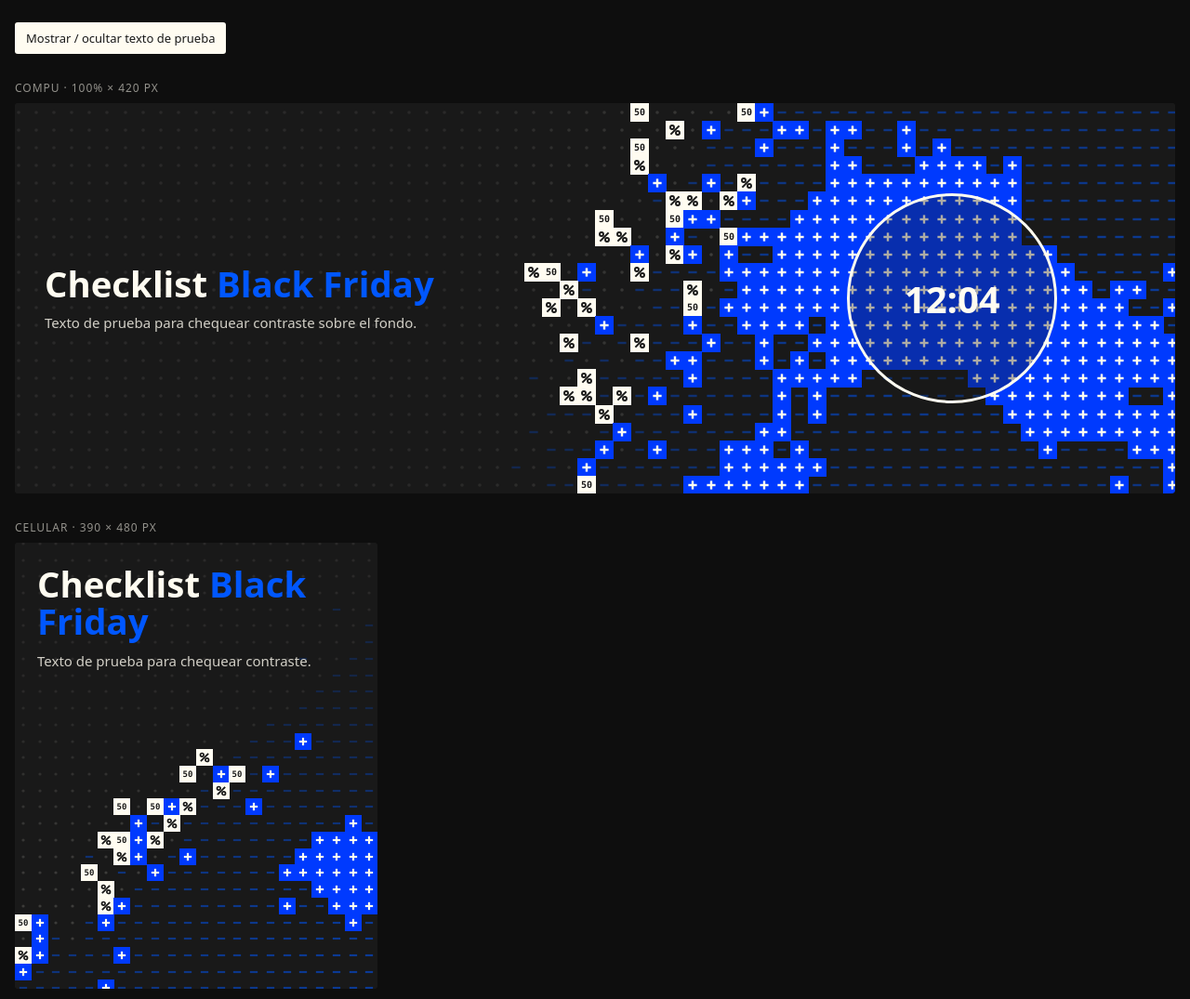
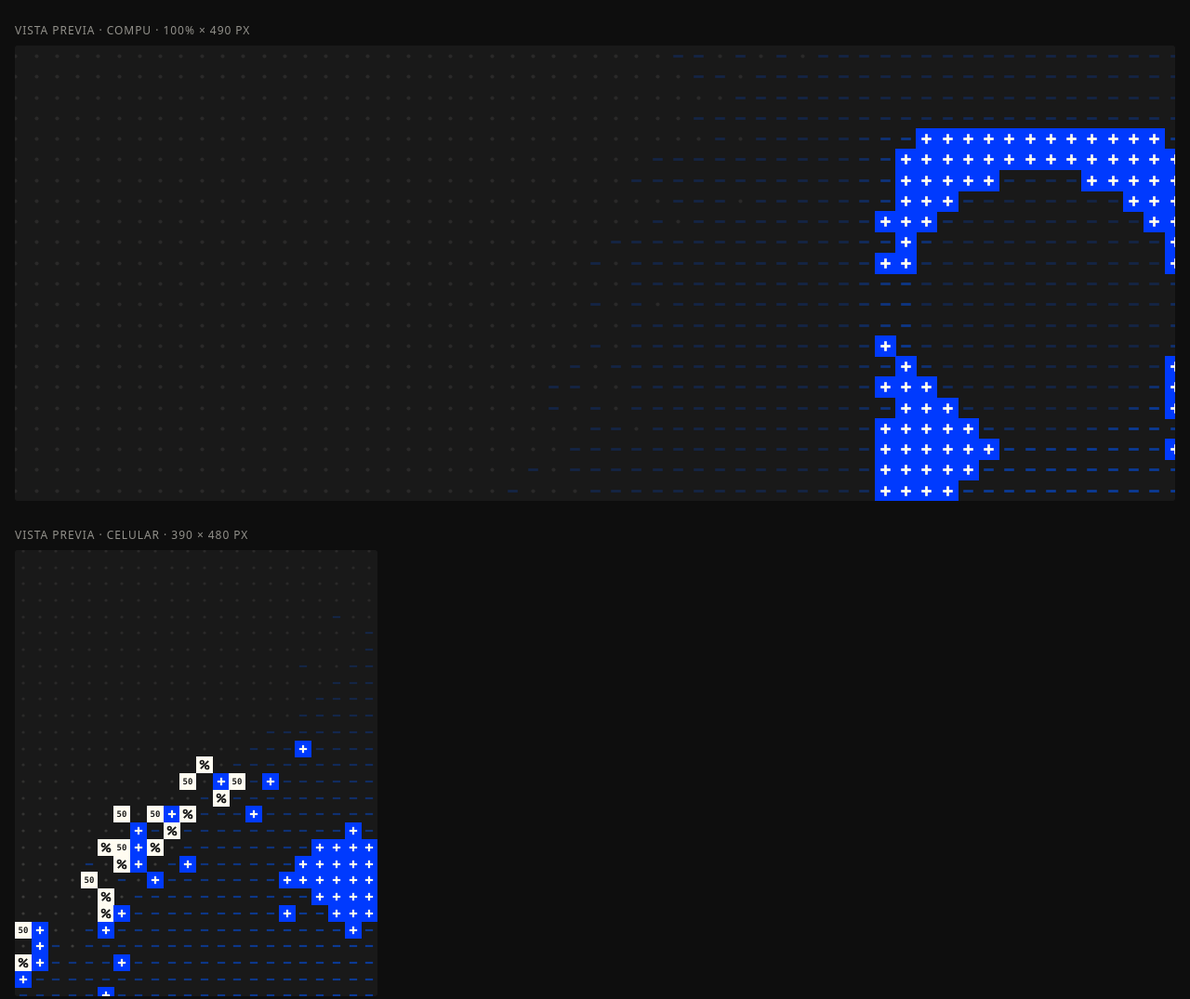
Before and after one commit to holarumoragencia/Rumor, a plain HTML site: page landing-black-friday/fondo-portada-bf.html in a window 1280 px wide. Shown: the whole page at 93% size. Drawn offline with Linux system fonts and the light colour scheme.

Commit message:
Fondo BF: sin texto de prueba y zonas oscuras según la portada real
Co-Authored-By: Claude Opus 5.5 <noreply@anthropic.com>
Claude-Session: https://claude.ai/code/session_012FntoBX5zWA3PqRMuZ99yM

```diff
--- a/landing-black-friday/fondo-portada-bf.html
+++ b/landing-black-friday/fondo-portada-bf.html
@@ -9,19 +9,9 @@
   html,body{margin:0;background:#0e0e0e;color:#FFFCF1;font-family:system-ui,-apple-system,"Segoe UI",Roboto,sans-serif}
   .demo-wrap{padding:24px 16px 48px;max-width:1960px;margin:0 auto;display:grid;gap:28px}
   .demo-label{font-size:12px;letter-spacing:.08em;text-transform:uppercase;opacity:.55;margin:0 0 8px}
-  .demo-row{display:flex;gap:28px;flex-wrap:wrap;align-items:flex-start}
-  .hero{position:relative;overflow:hidden;background:#191919;border-radius:4px}
-  .hero--desk{width:100%;height:420px}
+    .hero{position:relative;overflow:hidden;background:#191919;border-radius:4px}
+  .hero--desk{width:100%;height:490px}
   .hero--mob{width:390px;max-width:100%;height:480px}
-  .mock{position:absolute;inset:0;z-index:1;pointer-events:none;display:flex;padding:32px}
-  .hero--desk .mock{align-items:center;justify-content:space-between}
-  .hero--mob .mock{flex-direction:column;padding:24px}
-  .mock h1{margin:0;font-size:clamp(26px,3vw,46px);line-height:1.05;font-weight:800;max-width:560px}
-  .mock h1 span{color:#0057FF}
-  .mock p{margin:12px 0 0;opacity:.8;max-width:460px;font-size:15px}
-  .ring{width:220px;height:220px;border-radius:50%;border:3px solid #FFFCF1;display:grid;place-items:center;font-size:40px;font-weight:800;margin-right:8%;background:rgba(25,25,25,.35)}
-  .toggle{font:inherit;font-size:13px;background:#FFFCF1;color:#191919;border:0;border-radius:3px;padding:8px 12px;cursor:pointer;justify-self:start}
-  .hide-mock .mock{display:none}
   /* ====== FIN DEMO ====== */
 </style>
 
@@ -36,32 +26,20 @@
 </head>
 <body>
 
-<div class="demo-wrap" id="demo">
-  <button class="toggle" onclick="document.getElementById('demo').classList.toggle('hide-mock')">Mostrar / ocultar texto de prueba</button>
-
+<div class="demo-wrap">
   <div>
-    <p class="demo-label">Compu · 100% × 420 px</p>
+    <p class="demo-label">Vista previa · compu · 100% × 490 px</p>
     <section class="hero hero--desk">
       <!-- ================================================================
            BLOQUE A COPIAR · 2/3 · HTML (va como primer hijo de la portada)
            ================================================================ -->
       <div class="rbf-bg" aria-hidden="true"><canvas></canvas></div>
       <!-- ============================================================== -->
-      <div class="mock">
-        <div><h1>Checklist <span>Black Friday</span></h1><p>Texto de prueba para chequear contraste sobre el fondo.</p></div>
-        <div class="ring">12:04</div>
-      </div>
     </section>
   </div>
-
-  <div class="demo-row">
-    <div>
-      <p class="demo-label">Celular · 390 × 480 px</p>
-      <section class="hero hero--mob">
-        <div class="rbf-bg" aria-hidden="true"><canvas></canvas></div>
-        <div class="mock"><h1>Checklist <span>Black Friday</span></h1><p>Texto de prueba para chequear contraste.</p></div>
-      </section>
-    </div>
+  <div>
+    <p class="demo-label">Vista previa · celular · 390 × 480 px</p>
+    <section class="hero hero--mob"><div class="rbf-bg" aria-hidden="true"><canvas></canvas></div></section>
   </div>
 </div>
 
@@ -85,12 +63,22 @@
   var WIPE = 0.22;           // fracción de cada tema que dura el barrido al siguiente
   var STATIC_T = 0.12;       // momento usado con prefers-reduced-motion (tema azul)
 
+  /* ---------- Zonas que quedan oscuras (compu) ----------
+     Medido sobre la portada real: contenido centrado de 1300 px máx.,
+     título hasta el 72% del contenido, contador centrado en el 91% / 57% del alto. */
+  var LAYOUT = {
+    contentMax: 1300, pad: 32,   // ancho máx. del contenido y margen lateral (px)
+    textEnd: 0.72,               // hasta dónde llega el texto (fracción del contenido)
+    counterX: 0.91, counterY: 0.57, counterR: 125, // centro y radio exterior del contador (px)
+    topBar: 95                   // franja superior con logo y etiqueta (px)
+  };
+
   /* ---------- Temas (dos valores por celda: apagada / prendida) ----------
      off: signo chico sobre negro · on: bloque de color con el signo opuesto
      thr: umbral de la mancha (más alto = menos superficie prendida)            */
   var THEMES = [
     { name: 'azul',   block: C.blue,  onInk: C.white, onG: ['+'],        offInk: C.blue2, offG: '-',   offA: 0.55, thr: -0.02 },
-    { name: 'blanco', block: C.white, onInk: C.black, onG: ['%', '50'],  offInk: C.white, offG: 'dot', offA: 0.20, thr: 0.10 },
+    { name: 'blanco', block: C.white, onInk: C.black, onG: ['%', '50'],  offInk: C.white, offG: 'dot', offA: 0.20, thr: 0.24 },
     { name: 'rojo',   block: C.red,   onInk: C.black, onG: ['-'],        offInk: C.red,   offG: '+',   offA: 0.50, thr: 0.02 }
   ];
 
@@ -163,6 +151,8 @@
       sprites = buildSprites(px);
 
       var a = smooth(0.85, 1.7, W / H);          // 0 = celu vertical · 1 = compu apaisada
+      var cw = Math.min(W - 2 * LAYOUT.pad, LAYOUT.contentMax), cl = (W - cw) / 2;
+      var tEnd = cl + LAYOUT.textEnd * cw, cX = cl + LAYOUT.counterX * cw, cY = H * LAYOUT.counterY;
       var n = cols * rows;
       U = new Float32Array(n); WT = new Float32Array(n);
       for (var j = 0; j < rows; j++) for (var i = 0; i < cols; i++) {
@@ -172,7 +162,11 @@
         U[k] = (xn * 0.45 + yn * 0.55) * (1 - a) + (xn * 0.85 + yn * 0.15) * a;
         // Presencia: celu → tercio inferior-derecho · compu → franja centro-derecha
         var wm = smooth(0.3, 0.85, yn) * (0.6 + 0.4 * xn);
-        var wd = smooth(0.34, 0.74, xn) * (1 - 0.3 * Math.abs(yn - 0.5) * 2);
+        var X = xn * W, Y = yn * H;
+        var wd = smooth(tEnd, tEnd + 0.07 * cw, X)                       // nada detrás del texto
+               * smooth(LAYOUT.topBar * 0.7, LAYOUT.topBar * 1.15, Y);   // ni del logo / etiqueta
+        var dc = Math.sqrt((X - cX) * (X - cX) + (Y - cY) * (Y - cY));
+        wd *= smooth(LAYOUT.counterR, LAYOUT.counterR * 1.3, dc);                     // contador siempre limpio
         WT[k] = wm * (1 - a) + wd * a;
       }
       lastKey = -1;
```
